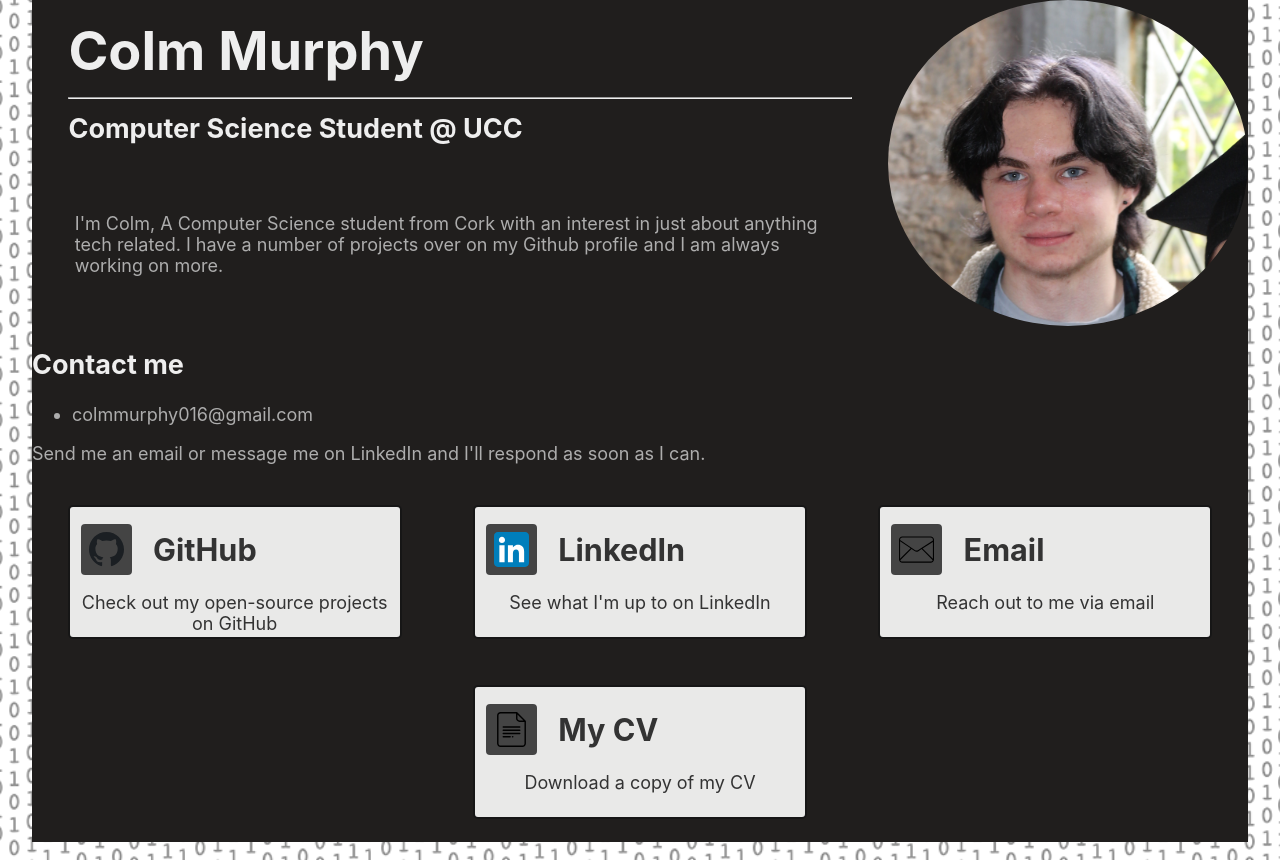
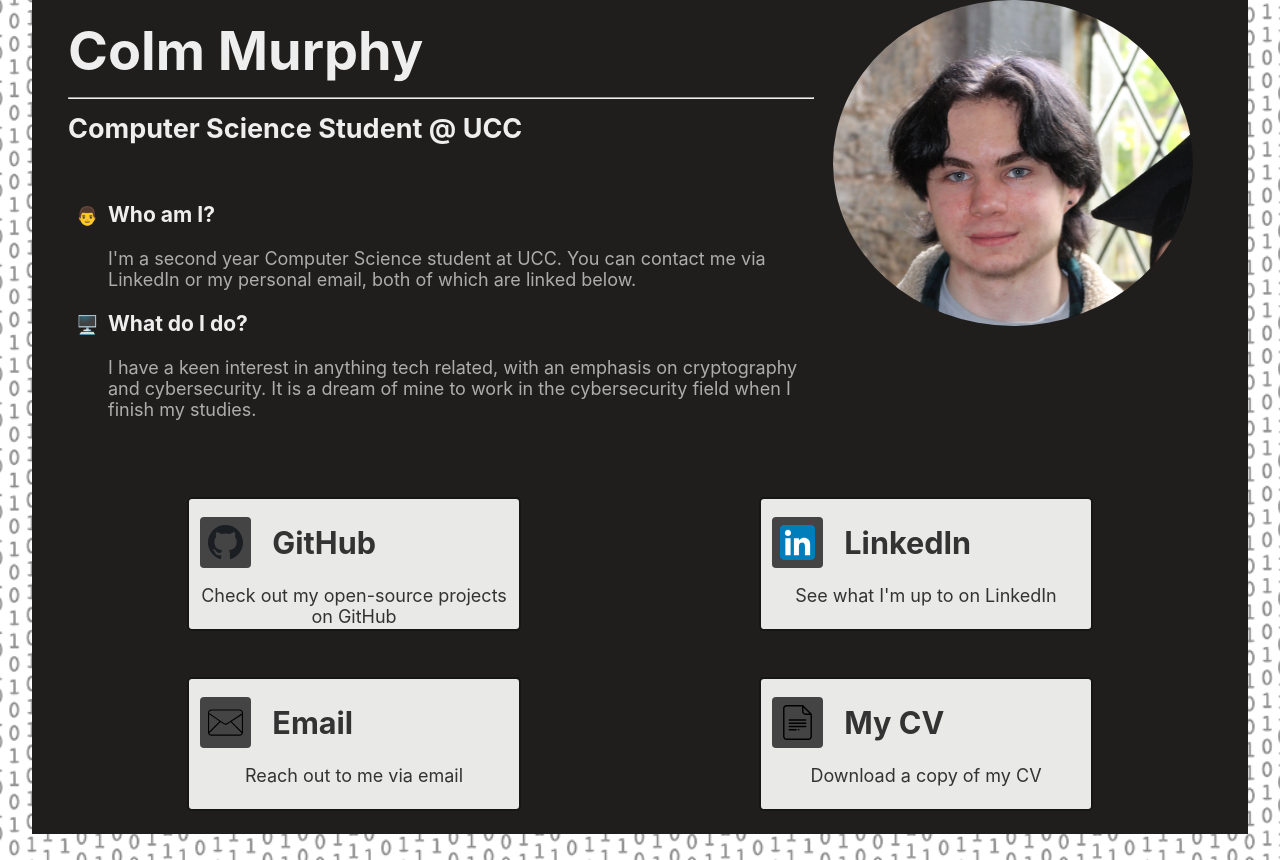
Before and after one commit to colmmurphyxyz/colmmurphyxyz.github.io, a React (Create React App) app: page / in a window 1280 px wide. Built offline with nearby package versions, Linux system fonts and the light colour scheme.

Commit message:
change header

```diff
--- a/src/components/Header.module.css
+++ b/src/components/Header.module.css
@@ -2,7 +2,7 @@ header {
     /* max-width: min(85%, 75rem);
     background-color: var(--background-color); */
     margin: 0 auto;
-    padding: 0;
+    padding: 0 2rem;
     display: grid;
     grid-template-areas:
         "headings headshot"
@@ -13,8 +13,8 @@ header {
     header {
         grid-template-areas:
             "headings"
+            "headshot"
             "paragraph"
-            "headshot"
     }
   }
 
@@ -22,7 +22,6 @@ header > h1 {
     grid-area: headings;
     min-width: 50%;
     font-size: 1.5rem;
-    padding: 0 2ch;
 }
 
 header > h1 > strong  {
@@ -44,3 +43,11 @@ header > img {
     margin: 0 auto;
     object-fit: scale-down;
 }
+
+.who {
+    list-style: "👨  ";
+}
+
+.what {
+    list-style: "🖥️  ";
+}
--- a/src/components/Header.tsx
+++ b/src/components/Header.tsx
@@ -8,10 +8,20 @@ const Header = (): JSX.Element => {
                 <hr />
                 Computer Science Student @ UCC
             </h1>
-            <p>I'm Colm, A Computer Science student from Cork with an interest in just about anything tech related. I have a number of projects over on my Github profile
-                and I am always working on more.
-            </p>
             <img id={styles.headshot} src="img/headshot.png" alt="My Headshot" />
+            <ul>
+                <li className={styles.who}>
+                    <h3>Who am I?</h3>
+                    <p>I'm a second year Computer Science student at UCC. You can contact me via LinkedIn or my personal email, both of which are linked below.</p>
+                </li>
+                <li className={styles.what}>
+                    <h3>What do I do?</h3>
+                    <p>
+                        I have a keen interest in anything tech related, with an emphasis on cryptography and cybersecurity. It is a dream of mine to work in the cybersecurity
+                        field when I finish my studies.
+                    </p>
+                </li>
+            </ul>
         </header>
     );
 }
--- a/src/views/Home/Home.module.css
+++ b/src/views/Home/Home.module.css
@@ -1,5 +1,5 @@
 main {
-
+    padding: 0 2rem;
 }
 
 .quicklinks ul {
--- a/src/views/Home/Home.tsx
+++ b/src/views/Home/Home.tsx
@@ -4,11 +4,6 @@ import "./Home.module.css";
 const Home = (): JSX.Element => {
     return (
         <main>
-            <h2>Contact me</h2>
-            <p>
-                <ul><li>colmmurphy016@gmail.com</li></ul>
-                Send me an email or message me on LinkedIn and I'll respond as soon as I can.
-            </p>
             <div className={styles.quicklinks} >
                 <ul>
                     {quick_links.map((link) => (
```
